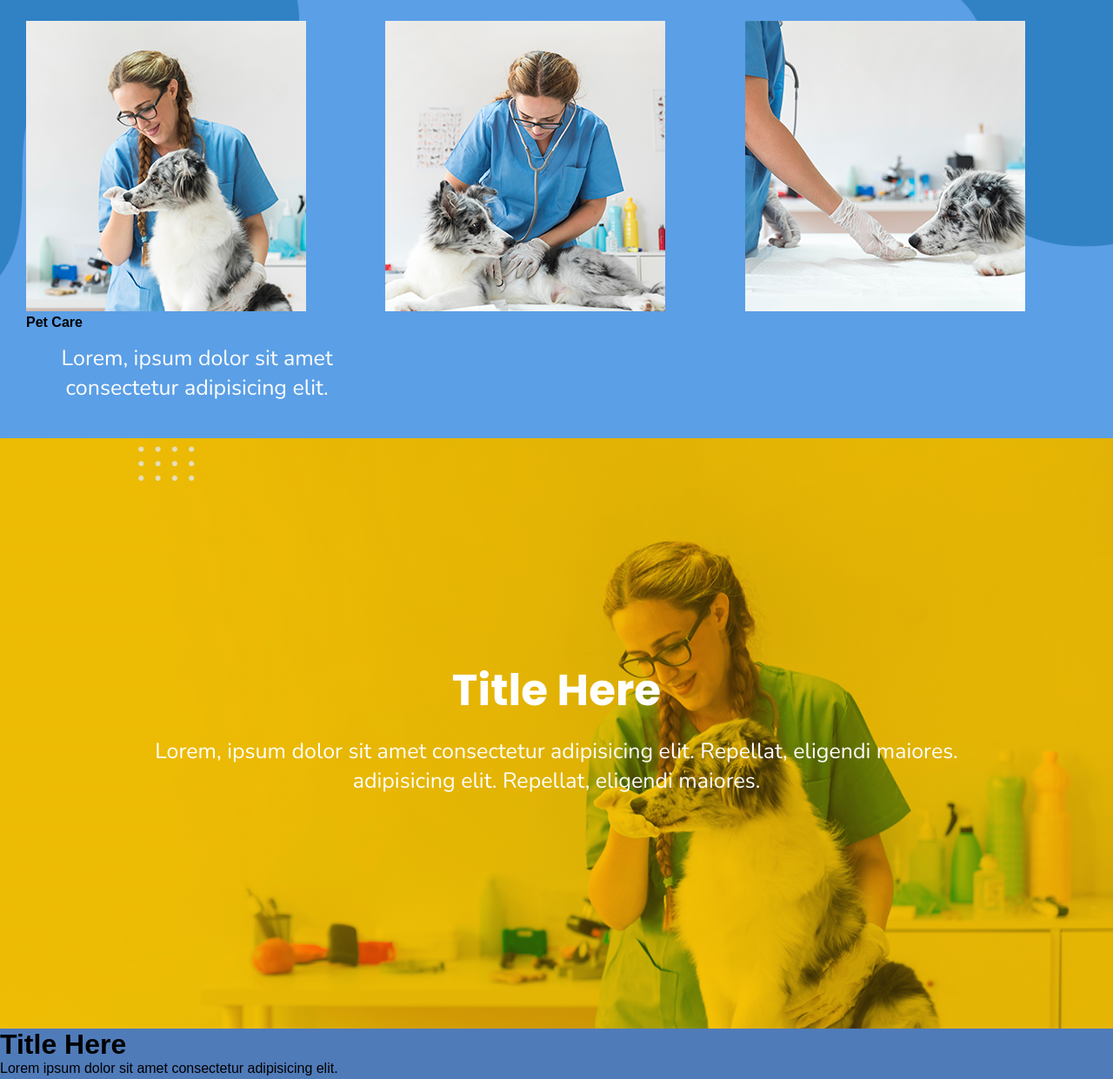
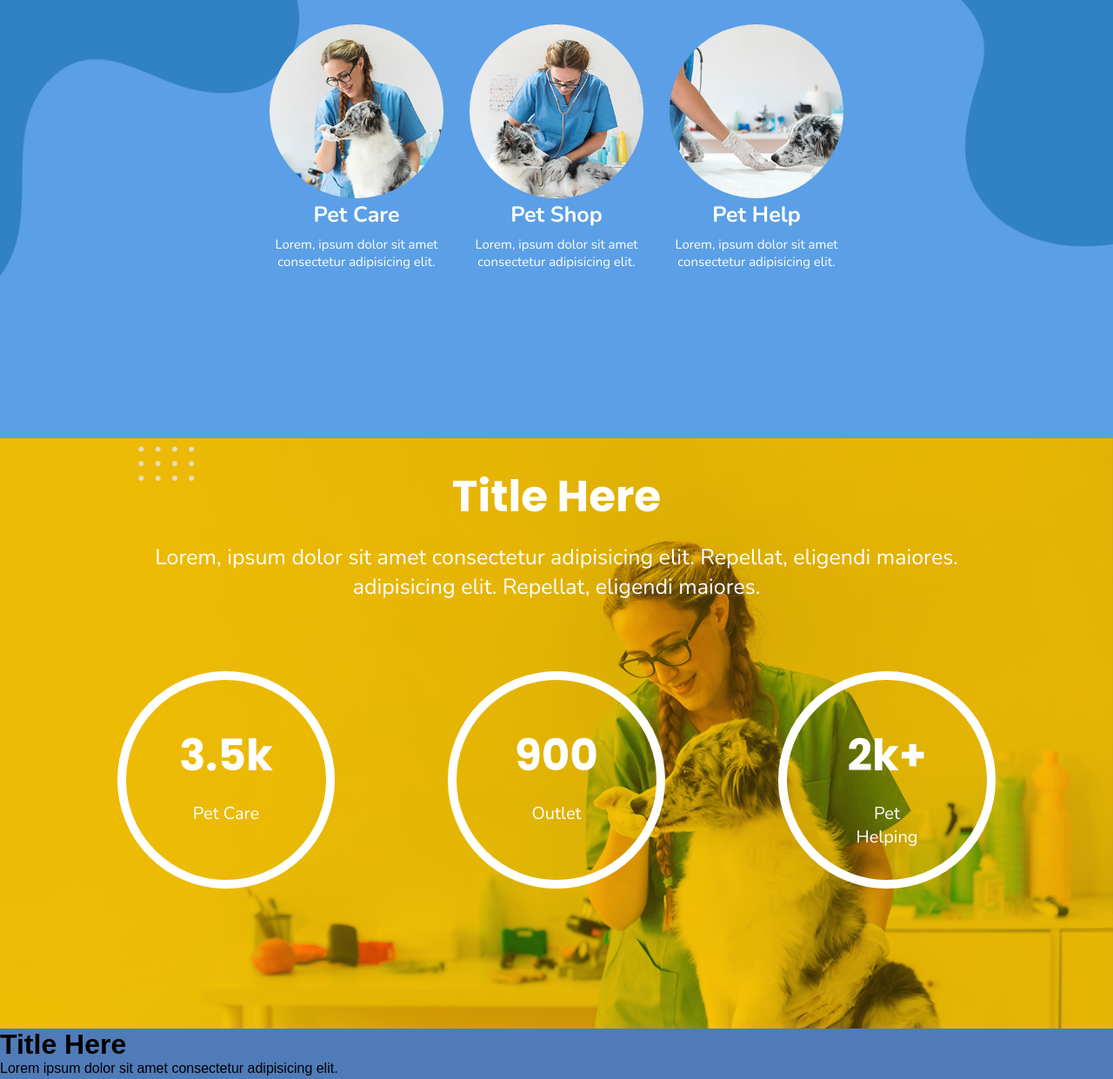
Before and after one commit to Hasitha24/Vet-Theme-HTML, a plain HTML site: page index.html in a window 1280 px wide. Shown: the part 996-2237 px from the top of the page at 87% size. Drawn offline with nearby package versions, Linux system fonts and the light colour scheme; files whose address does not match are found by name.

```diff
--- a/css/style.css
+++ b/css/style.css
@@ -56,11 +56,12 @@
     justify-content: center;
     align-items: center;
     max-width: 100%;
-    height: 679px;
+    min-height: 679px;
     background: linear-gradient(0deg, rgba(4, 39, 87, 0.7), rgba(8, 38, 81, 0.7)),
       url(../img/Section-01/Hero/hero-bg.jpg);
     background-repeat: no-repeat;
     background-size: cover;
+
   }
 
   .hero h1 {
@@ -94,13 +95,15 @@
    .sec-01{
     display: flex;
     flex-direction: column;
-    justify-content: center;
+    /* justify-content: center; */
     align-items: center;
     max-width: 100%;
-    height: 679px;
+    min-height: 679px;
     background:url(../img/Section-02/bg.png);
     background-repeat: no-repeat;
     background-size: cover;
+    padding-top: 0 20px;
+
    }
 
    .sec-01 h1{
@@ -108,63 +111,80 @@
     font-size: 50px;
     font-family: 'Poppins', sans-serif;
     font-weight: bold;
+    padding-top: 15px;
    }
-
-   .sec-01 p {
+   .sec-01 p{
     color: #ffffff;
     font-size: 25px;
     font-family: 'Nunito', sans-serif;
     text-align: center;
     padding: 15px;
-  }
-
-  /* .cards-01{
-    width: 100%;
-    padding: 2px;
-  } */
-
-  .cards-01 .column{
-
-    width: 33.33%;
-    padding: 10px;
-    float:left;
-  }
-  .card-row:after {
-    content: "";
-    display: table;
-    clear: both;
-  }
-
-  .sec-01 .cards-01{
+   }
+   .cards-01 .card-row{
     display: flex;
     flex-direction: row;
     justify-content: space-between;
-    align-items:center;
-    padding: 20px;
-  }
+    align-content: center;
+    width: 100%;
+   }
+  .cards-01 .card-row .column{
+    display: flex;
+    flex-direction: column;
+    justify-content: center;
+    align-items: center;
+    width: 33.33%;
+    margin: 10px;
+    padding: 5px;
 
-  .sec-01 .cards-01 .h4{
-    color: #ffffff;
-    font-size: 30px;
-    font-family: 'Poppins', sans-serif;
-    font-weight: bold;
+
   }
 
   .sec-01 .cards-01 .card-img{
+    height:200px;
+    width: 200px;
+    border-radius: 50%;
+    object-fit: cover;
 
+  }
+  .sec-01 .cards-01 .card-row .column h4 {
+    color: #ffffff;
+    font-size: 25px;
+    font-family: 'Nunito', sans-serif;
+    /* text-align: center; */
+    padding: 2px;
+  }
+   .sec-01 .cards-01 .card-row .column p {
+    color: #ffffff;
+    font-size: 15px;
+    font-family: 'Nunito', sans-serif;
+    /* text-align: center; */
+    padding: 5px;
+
+  }
+
+  /* To make the above section responsive */
+  @media screen and (max-width:768px){
+    .cards-01 .card-row{
+      flex-direction: column;
+    }
+
+    .cards-01 .card-row .column{
+      width: 100%;
+    }
   }
     /* Section 02 */
     .sec-02{
       display: flex;
       flex-direction: column;
-      justify-content: center;
+      /* justify-content: center; */
       align-items: center;
       max-width: 100%;
-      height: 679px;
+      min-height: 679px;
       background: linear-gradient(0deg, rgba(225,186,20, 0.2), rgba(225,186,20, 0.2)),
       url(../img/Section-03/bg3new.png);
-    background-repeat: no-repeat;
-    background-size: cover;
+      background-repeat: no-repeat;
+      background-size: cover;
+      padding-top: 30px;
      }
 
      .sec-02 h1{
@@ -180,6 +200,67 @@
       font-family: 'Nunito', sans-serif;
       text-align: center;
       padding: 15px;
+    }
+
+    .cards-02 .card-row{
+      display: flex;
+      flex-direction: row;
+      justify-content: space-between;
+      align-content: center;
+      width: 100%;
+     }
+    .cards-02 .card-row .column{
+      display: flex;
+      flex-direction: column;
+      /* justify-content: center;
+      align-items: center; */
+      width: 33.33%;
+      margin: 60px;
+      padding: 5px;
+
+    }
+    .cards-02 .card-row .column .circle{
+      border-radius: 50%;
+      width:250px;
+      height:250px;
+      padding: 50px;
+      background:transparent;
+      border: 10px solid #ffffff;
+      color: #ffffff;
+      text-align: center;
+      justify-content: center;
+      /* line-height: 50px;  */
+      /* font-size: 10px; */
+      /* font-weight: bold; */
+      background-clip: padding-box;
+    }
+
+    .sec-02 .cards-02 .card-row .column .circle h4 {
+      color: #ffffff;
+      font-size: 50px;
+      font-family: 'Poppins', sans-serif;
+      font-weight: bold;
+      /* text-align: center;  */
+      /* padding: 2px; */
+    }
+     .sec-02 .cards-02 .card-row .column .circle p {
+      color: #ffffff;
+      font-size: 20px;
+      font-family: 'Nunito', sans-serif;
+      /* text-align: center; */
+      /* padding: 5px; */
+
+    }
+
+    /* To make the above section responsive */
+    @media screen and (max-width:768px){
+      .cards-02 .card-row{
+        flex-direction: column;
+      }
+
+      .cards-02 .card-row .column{
+        width: 100%;
+      }
     }
     /* Section 03 */
     /* Section 04 */
@@ -238,9 +319,3 @@
   @media (min-width: 992px) {
     /* Add your responsive styles for larger screens here */
   }
-
-  @media screen and (max-width: 600px) {
-    card-row{
-      width: 100%;
-    }
-  }
--- a/index.html
+++ b/index.html
@@ -48,6 +48,7 @@
         </div>
         <!-- Section 1 -->
         <div class="sec-01">
+
             <h1>Title Here</h1>
             <p>Lorem, ipsum dolor sit amet consectetur adipisicing elit. Repellat, eligendi maiores.
                 <br>adipisicing elit. Repellat, eligendi maiores.</p>
@@ -56,16 +57,21 @@
                     <div class="column">
                     <img class="card-img" src="../img/Section-02/card1.png" alt="card-1" >
                     <h4>Pet Care</h4>
-                    <p>Lorem, ipsum dolor sit amet consectetur adipisicing elit.</p>
+                    <p>Lorem, ipsum dolor sit amet <br>consectetur adipisicing elit.</p>
                     </div>
                     <div class="column">
                     <img class="card-img" src="../img/Section-02/card2.png" alt="card-1" >
-                    </div>
+                    <h4>Pet Shop</h4>
+                    <p>Lorem, ipsum dolor sit amet <br>consectetur adipisicing elit.</p>
+                </div>
                     <div class="column">
                     <img class="card-img" src="../img/Section-02/card3.png" alt="card-1" >
-                    </div>
+                    <h4>Pet Help</h4>
+                    <p>Lorem, ipsum dolor sit amet <br>consectetur adipisicing elit.</p>
+                </div>
                 </div>
             </div>
+
         </div>
         <!-- Section 02 -->
         <div class="sec-02">
@@ -73,11 +79,26 @@
             <p>Lorem, ipsum dolor sit amet consectetur adipisicing elit. Repellat, eligendi maiores.
                 <br>adipisicing elit. Repellat, eligendi maiores.</p>
             <div class="cards-02">
-                <div class="card">
-
+                <div class="card-row">
+                        <div class="column">
+                            <div class="circle">
+                                <h4>3.5k</h4>
+                                <p>Pet Care</p>
+                            </div>
+                        </div>
+                        <div class="column">
+                            <div class="circle">
+                                <h4>900</h4>
+                                <p>Outlet</p>
+                            </div>
+                        </div>
+                        <div class="column">
+                            <div class="circle">
+                                <h4>2k+</h4>
+                                <p>Pet Helping</p>
+                            </div>
+                        </div>
                 </div>
-                <div class="card"></div>
-                <div class="card"></div>
             </div>
         </div>
         <!-- Section 03 -->
```
